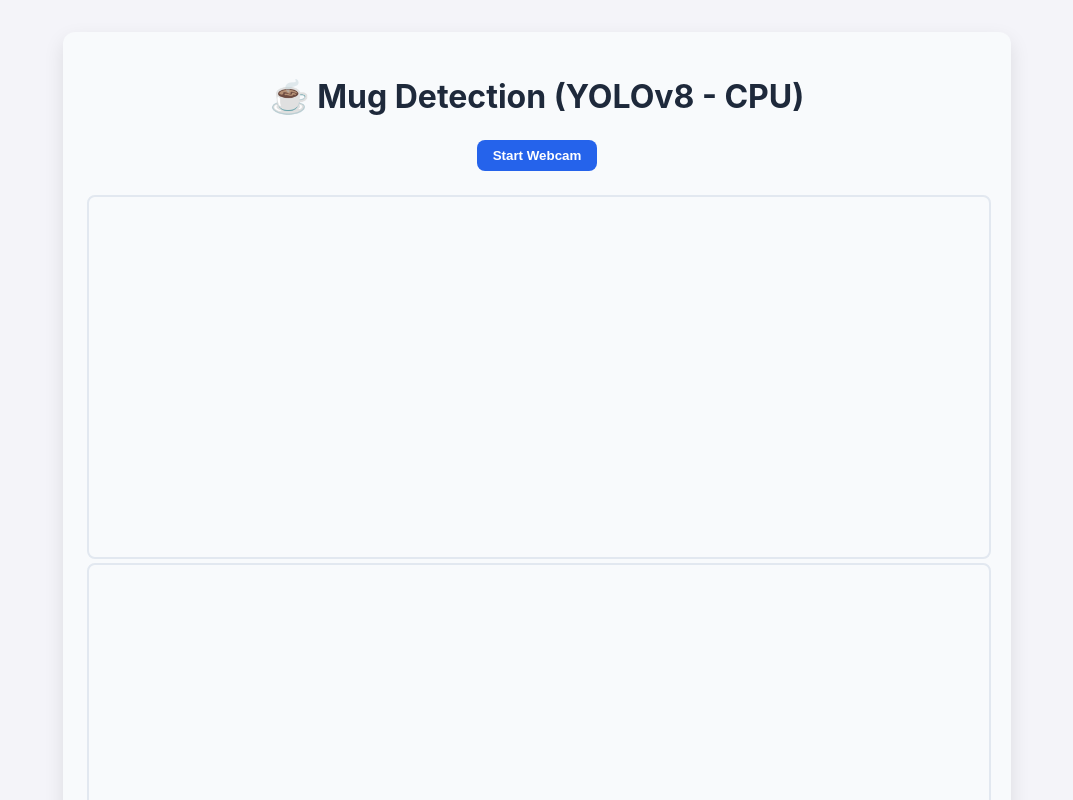
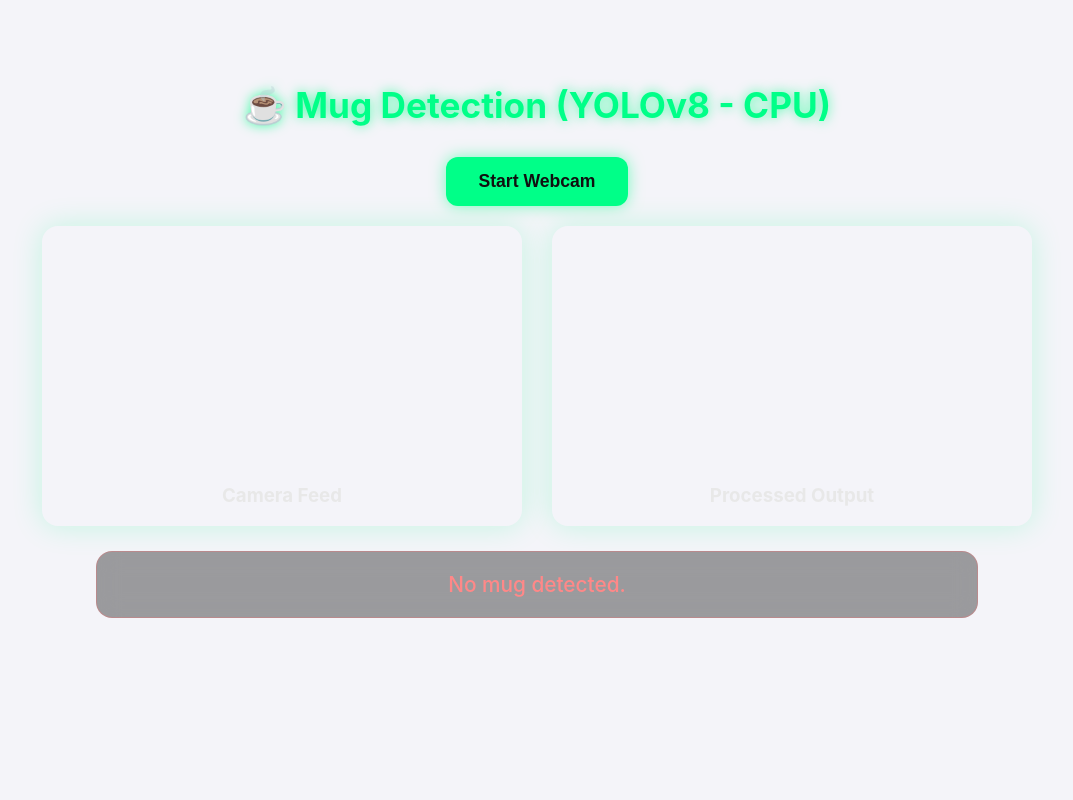
Before and after one commit to amiradmin/conveyor_belt, a React app in the folder frontend/: page /image-processing in a window 1280 px wide. Shown: the top 800 px of the page, without its empty margins (103-1176 px from the left). Built offline with nearby package versions, Linux system fonts and the light colour scheme; the HTML template or start-up script is replaced by a standard one.

Commit message:
update backend

```diff
--- a/frontend/src/pages/ImageProcessingPage.css
+++ b/frontend/src/pages/ImageProcessingPage.css
@@ -1,158 +1,117 @@
-/* Container اصلی صفحه */
+/* ===== PAGE LAYOUT ===== */
 .page-container {
-  max-width: 900px;
-  margin: 2rem auto;
-  padding: 1.5rem;
-  background: #f8fafc;
-  border-radius: 12px;
-  box-shadow: 0 8px 20px rgba(0,0,0,0.1);
-  font-family: 'Inter', sans-serif;
-}
-
-/* عنوان صفحه */
-.page-title {
-  text-align: center;
-  font-size: 2rem;
-  font-weight: 700;
-  margin-bottom: 1.5rem;
-  color: #1e293b;
-}
-
-/* خطاها */
-.error-box {
-  background: #fee2e2;
-  border: 1px solid #f87171;
-  color: #b91c1c;
-  padding: 0.75rem 1rem;
-  border-radius: 8px;
-  margin-bottom: 1rem;
-  font-weight: 500;
+  width: 100%;
+  max-width: 1200px;
+  margin: 40px auto;
+  padding: 20px;
+  color: #e8e8e8;
+  font-family: "Inter", sans-serif;
   text-align: center;
 }
 
-/* کنترل‌ها (دکمه‌ها، select، checkbox) */
-.controls {
-  display: flex;
-  flex-wrap: wrap;
-  gap: 1rem;
-  justify-content: center;
-  align-items: center;
-  margin-bottom: 1.5rem;
+/* ===== TITLE ===== */
+.page-title {
+  font-size: 2.2rem;
+  font-weight: 700;
+  margin-bottom: 30px;
+  color: #00ff88;
+  text-shadow: 0 0 12px rgba(0, 255, 136, 0.7);
 }
 
-/* دکمه‌ها */
+/* ===== BUTTONS ===== */
+.controls {
+  margin-bottom: 20px;
+}
+
 .btn {
-  padding: 0.5rem 1rem;
-  border-radius: 8px;
+  padding: 14px 32px;
+  font-size: 1.1rem;
+  border: none;
+  border-radius: 12px;
+  cursor: pointer;
   font-weight: 600;
-  cursor: pointer;
-  transition: all 0.2s;
-  border: none;
+  transition: all 0.25s ease;
+  box-shadow: 0 0 15px rgba(0, 255, 136, 0.5);
 }
 
 .btn-start {
-  background-color: #2563eb;
-  color: white;
+  background: #00ff88;
+  color: #101010;
 }
 
 .btn-start:hover {
-  background-color: #1d4ed8;
+  background: #0aff99;
+  transform: scale(1.05);
 }
 
 .btn-stop {
-  background-color: #dc2626;
+  background: #ff4444;
   color: white;
+  box-shadow: 0 0 15px rgba(255, 68, 68, 0.5);
 }
 
 .btn-stop:hover {
-  background-color: #b91c1c;
+  background: #ff5555;
+  transform: scale(1.05);
 }
 
-/* Checkbox label */
-.checkbox-label {
+/* ===== VIDEO CONTAINER ROW ===== */
+.video-container {
   display: flex;
-  align-items: center;
-  gap: 0.5rem;
-  font-weight: 500;
-  color: #1e293b;
+  justify-content: center;
+  gap: 30px; /* space between videos */
+  flex-wrap: wrap;
+  margin-top: 20px;
 }
 
-/* Select input */
-.select {
-  padding: 0.5rem 0.75rem;
-  border-radius: 8px;
-  border: 1px solid #cbd5e1;
-  font-weight: 500;
-  background: white;
-  cursor: pointer;
-  transition: border 0.2s;
+/* ===== VIDEO + CANVAS CARD ===== */
+.video-card {
+  position: relative;
+  display: inline-block;
+  border-radius: 16px;
+  overflow: hidden;
+  box-shadow: 0 0 30px rgba(0, 255, 136, 0.2);
+  width: 480px; /* larger video width */
 }
 
-.select:hover {
-  border-color: #2563eb;
+video,
+canvas {
+  width: 100%;
+  height: auto;
+  display: block;
 }
 
-/* Container برای ویدئو و canvas */
-.video-container {
-  display: grid;
-  grid-template-columns: 1fr 1fr;
-  gap: 1rem;
-  margin-bottom: 1.5rem;
+/* ===== DETECTION STATUS BOX ===== */
+.detection-box {
+  margin-top: 25px;
+  padding: 20px;
+  font-size: 1.3rem;
+  font-weight: 500;
+  width: 70%;
+  margin-left: auto;
+  margin-right: auto;
+  border-radius: 16px;
+  transition: all 0.3s ease;
+  backdrop-filter: blur(12px);
+  background: rgba(20, 20, 20, 0.4);
+  border: 1px solid rgba(255, 255, 255, 0.1);
 }
 
-.video-card {
-  background: white;
-  border-radius: 12px;
-  padding: 0.75rem;
-  box-shadow: 0 4px 12px rgba(0,0,0,0.05);
-  display: flex;
-  flex-direction: column;
-  align-items: center;
+.detected {
+  color: #00ff88;
+  border: 1px solid rgba(0, 255, 136, 0.6);
+  box-shadow: 0 0 20px rgba(0, 255, 136, 0.6);
 }
 
-.video-card h2 {
-  margin-top: 0.5rem;
-  font-weight: 600;
-  color: #1e293b;
+.not-detected {
+  color: #ff8888;
+  border: 1px solid rgba(255, 100, 100, 0.3);
 }
 
-/* ویدئو */
-video {
-  width: 100%;
-  border-radius: 8px;
-  border: 2px solid #e2e8f0;
-  max-height: 360px;
+/* ===== ANIMATED BOUNDING BOX ===== */
+.bbox {
+  position: absolute;
+  border: 3px solid #00ff88;
+  box-shadow: 0 0 15px #00ff88;
+  transition: all 0.15s ease; /* smooth bounding box movement */
 }
-
-/* Canvas */
-canvas {
-  width: 100%;
-  border-radius: 8px;
-  border: 2px solid #e2e8f0;
-  max-height: 360px;
-}
-
-/* Detection Box */
-.detection-box {
-  text-align: center;
-  font-weight: 600;
-  padding: 0.75rem 1rem;
-  border-radius: 8px;
-  background: #e2e8f0;
-  color: #1e293b;
-  font-size: 1rem;
-  transition: all 0.3s;
-}
-
-.detection-box.detected {
-  background: #d1fae5;
-  color: #065f46;
-  border: 2px solid #10b981;
-}
-
-/* Responsive برای موبایل */
-@media (max-width: 768px) {
-  .video-container {
-    grid-template-columns: 1fr;
-  }
-}
--- a/frontend/src/pages/ImageProcessingPage.jsx
+++ b/frontend/src/pages/ImageProcessingPage.jsx
@@ -1,5 +1,7 @@
 import React, { useRef, useState, useEffect } from "react";
 import "./ImageProcessingPage.css";
+
+const API_BASE_URL = import.meta.env.VITE_API_URL || "http://localhost:8000";
 
 export default function ImageProcessingPage() {
   const videoRef = useRef(null);
@@ -16,17 +18,14 @@ export default function ImageProcessingPage() {
     const canvas = canvasRef.current;
     const ctx = canvas.getContext("2d");
 
-    const interval = setInterval(async () => {
+    const interval = setInterval(() => {
       if (!video || !canvas) return;
 
-      // Resize canvas
       canvas.width = video.videoWidth;
       canvas.height = video.videoHeight;
 
-      // Draw frame
       ctx.drawImage(video, 0, 0);
 
-      // Convert canvas to JPEG
       canvas.toBlob(async (blob) => {
         if (!blob) return;
 
@@ -34,55 +33,50 @@ export default function ImageProcessingPage() {
         formData.append("frame", blob, "frame.jpg");
 
         try {
-          const res = await fetch("http://localhost:8000/api/camera/stream/", {
+          const res = await fetch(`${API_BASE_URL}/api/camera/stream/`, {
             method: "POST",
             body: formData,
           });
-
           const data = await res.json();
 
           setCoffeeDetected(data.coffee_detected);
           setConfidence(data.confidence || 0);
 
-          // Draw YOLO box if exists
+          // Clear previous bounding box
+          ctx.clearRect(0, 0, canvas.width, canvas.height);
+          ctx.drawImage(video, 0, 0);
+
+          // Draw bounding box if detected
           if (data.bbox) {
             const [x1, y1, x2, y2] = data.bbox;
-            ctx.strokeStyle = "lime";
+            ctx.strokeStyle = "#00ff88";
             ctx.lineWidth = 3;
             ctx.strokeRect(x1, y1, x2 - x1, y2 - y1);
 
-            ctx.font = "16px Arial";
-            ctx.fillStyle = "lime";
-            ctx.fillText(
-              `Mug ${(data.confidence * 100).toFixed(1)}%`,
-              x1,
-              y1 - 6
-            );
+            ctx.font = "18px Arial";
+            ctx.fillStyle = "#00ff88";
+            ctx.fillText(`Mug ${(data.confidence*100).toFixed(1)}%`, x1, y1-8);
           }
         } catch (err) {
           console.error(err);
         }
       }, "image/jpeg");
-    }, 150);
+    }, 200);
 
     return () => clearInterval(interval);
   }, [streamActive]);
 
   const startWebcam = async () => {
-    const stream = await navigator.mediaDevices.getUserMedia({
-      video: { width: 640, height: 480 },
-    });
+    const stream = await navigator.mediaDevices.getUserMedia({ video: { width: 640, height: 480 } });
     videoRef.current.srcObject = stream;
     setStreamActive(true);
   };
 
   const stopWebcam = () => {
+    const stream = videoRef.current.srcObject;
+    if (stream) stream.getTracks().forEach(track => track.stop());
+    videoRef.current.srcObject = null;
     setStreamActive(false);
-    const stream = videoRef.current.srcObject;
-    if (stream) {
-      stream.getTracks().forEach((t) => t.stop());
-    }
-    videoRef.current.srcObject = null;
   };
 
   return (
@@ -91,25 +85,25 @@ export default function ImageProcessingPage() {
 
       <div className="controls">
         {!streamActive ? (
-          <button onClick={startWebcam} className="btn btn-start">
-            Start Webcam
-          </button>
+          <button className="btn btn-start" onClick={startWebcam}>Start Webcam</button>
         ) : (
-          <button onClick={stopWebcam} className="btn btn-stop">
-            Stop Webcam
-          </button>
+          <button className="btn btn-stop" onClick={stopWebcam}>Stop Webcam</button>
         )}
       </div>
 
-      <div className="video-box">
-        <video ref={videoRef} autoPlay muted playsInline />
-        <canvas ref={canvasRef} />
+      <div className="video-container">
+        <div className="video-card">
+          <video ref={videoRef} autoPlay muted playsInline />
+          <h3>Camera Feed</h3>
+        </div>
+        <div className="video-card">
+          <canvas ref={canvasRef} />
+          <h3>Processed Output</h3>
+        </div>
       </div>
 
-      <div className={`detection-box ${coffeeDetected ? "detected" : ""}`}>
-        {coffeeDetected
-          ? `☕ Mug detected! Confidence: ${(confidence * 100).toFixed(1)}%`
-          : "No mug detected."}
+      <div className={`detection-box ${coffeeDetected ? "detected" : "not-detected"}`}>
+        {coffeeDetected ? `☕ Mug detected! Confidence: ${(confidence*100).toFixed(1)}%` : "No mug detected."}
       </div>
     </div>
   );
```
